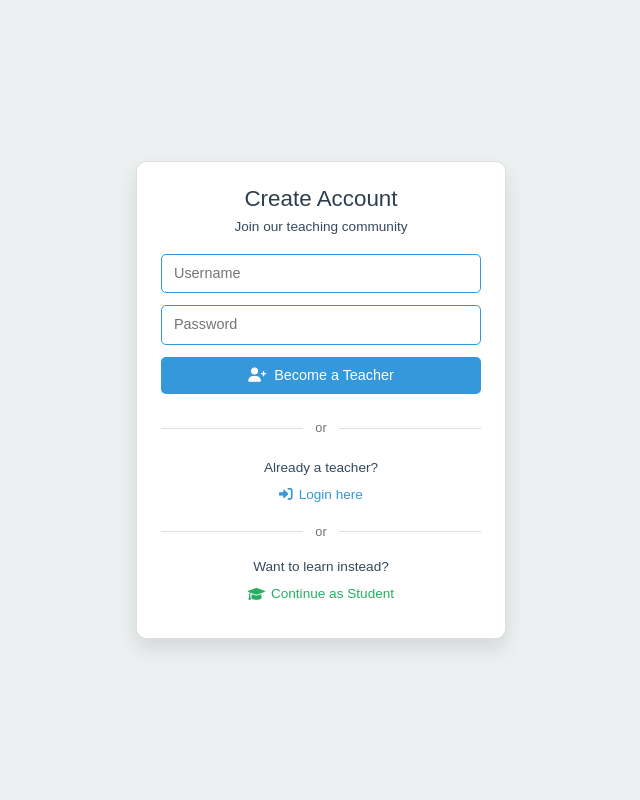
After one commit to sathwikshetty33/DSA-Tracker, a Django app: page /tsignup in a window 1280 px wide. The commit adds this page. Shown: the whole page, without its empty margins (319-959 px from the left). Run offline with Django 5.2, Linux system fonts and the light colour scheme.

Commit message:
changes made

```diff
--- a/counter/dsacounter/admin.py
+++ b/counter/dsacounter/admin.py
@@ -1,6 +1,7 @@
 from django.contrib import admin
-from .models import progress, rooms, studying
+from .models import progress, rooms, studying,teacher
 
 admin.site.register(progress)
 admin.site.register(rooms)
 admin.site.register(studying)
+admin.site.register(teacher)
--- a/counter/dsacounter/models.py
+++ b/counter/dsacounter/models.py
@@ -1,6 +1,10 @@
 from django.db import models
 from django.contrib.auth.models import User
+from django.db.models import Model
 
+
+class teacher(models.Model):
+    teacher=models.ForeignKey(User, on_delete=models.CASCADE,blank=True,null=True)
 
 class progress( models.Model):
     username= models.ForeignKey(User, on_delete=models.CASCADE,blank=True,null=True)
--- /dev/null
+++ b/counter/dsacounter/templates/dsacounter/tsignup.html
@@ -0,0 +1,211 @@
+<!DOCTYPE html>
+<html lang="en">
+<head>
+    <meta charset="UTF-8">
+    <meta name="viewport" content="width=device-width, initial-scale=1.0">
+    <title>Teacher Signup</title>
+    <link rel="stylesheet" href="https://cdn.jsdelivr.net/npm/bootstrap@4.3.1/dist/css/bootstrap.min.css" integrity="sha384-ggOyR0iXCbMQv3Xipma34MD+dH/1fQ784/j6cY/iJTQUOhcWr7x9JvoRxT2MZw1T" crossorigin="anonymous">
+    <link href="https://cdnjs.cloudflare.com/ajax/libs/font-awesome/6.0.0/css/all.min.css" rel="stylesheet">
+    <style>
+        :root {
+            --primary-color: #2c3e50;
+            --secondary-color: #3498db;
+            --accent-color: #e74c3c;
+            --text-color: #34495e;
+            --background-color: #ecf0f1;
+            --card-bg: #ffffff;
+            --student-color: #27ae60;
+        }
+
+        * {
+            margin: 0;
+            padding: 0;
+            box-sizing: border-box;
+            font-family: 'Arial', sans-serif;
+        }
+
+        body {
+            min-height: 100vh;
+            display: flex;
+            justify-content: center;
+            align-items: center;
+            background-color: var(--background-color);
+            padding: 10px;
+        }
+
+        .container {
+            max-width: 400px;
+            width: 100%;
+        }
+
+        .card {
+            background-color: var(--card-bg);
+            border-radius: 10px;
+            box-shadow: 0 10px 20px rgba(0,0,0,0.1);
+            padding: 1.5rem;
+        }
+
+        .header {
+            text-align: center;
+            margin-bottom: 1rem;
+        }
+
+        .header h2 {
+            color: var(--primary-color);
+            font-size: 1.4rem;
+            margin-bottom: 0.25rem;
+        }
+
+        .header p {
+            color: var(--text-color);
+            font-size: 0.85rem;
+            margin-bottom: 0;
+        }
+
+        .form-group {
+            margin-bottom: 0.75rem;
+        }
+
+        .form-group input {
+            width: 100%;
+            padding: 8px 12px;
+            border: 1px solid var(--secondary-color);
+            border-radius: 5px;
+            font-size: 0.9rem;
+            transition: all 0.3s ease;
+        }
+
+        .btn {
+            width: 100%;
+            padding: 8px 12px;
+            background-color: var(--secondary-color);
+            color: white;
+            border: none;
+            border-radius: 5px;
+            font-size: 0.9rem;
+            cursor: pointer;
+            display: flex;
+            align-items: center;
+            justify-content: center;
+            gap: 8px;
+            margin-bottom: 0.75rem;
+        }
+
+        .divider {
+            display: flex;
+            align-items: center;
+            margin: 0.75rem 0;
+        }
+
+        .divider-line {
+            flex: 1;
+            height: 1px;
+            background-color: #e0e0e0;
+        }
+
+        .divider-text {
+            padding: 0 0.75rem;
+            color: #6c757d;
+            font-size: 0.8rem;
+        }
+
+        .login-link, .student-link {
+            text-align: center;
+            margin: 0.5rem 0;
+        }
+
+        .login-link p, .student-link p {
+            color: var(--text-color);
+            margin-bottom: 0.25rem;
+            font-size: 0.85rem;
+        }
+
+        .login-link a, .student-link a {
+            text-decoration: none;
+            display: inline-flex;
+            align-items: center;
+            gap: 6px;
+            font-size: 0.85rem;
+        }
+
+        .login-link a {
+            color: var(--secondary-color);
+        }
+
+        .student-link a {
+            color: var(--student-color);
+        }
+
+        .double-divider {
+            margin: 0.5rem 0;
+        }
+
+        @media (max-width: 480px) {
+            .container {
+                padding: 0 0.75rem;
+            }
+            .card {
+                padding: 1rem;
+            }
+        }
+    </style>
+</head>
+<body>
+    <div class="container">
+        <div class="card">
+            <div class="header">
+                <h2>Create Account</h2>
+                <p>Join our teaching community</p>
+            </div>
+
+            {% for message in messages %}
+            <div class="alert alert-primary" role="alert">
+                {{ message }}
+            </div>
+            {% endfor %}
+
+            <form method="POST">
+                {% csrf_token %}
+                <div class="form-group">
+                    <input type="text" name="username" placeholder="Username" required>
+                </div>
+                <div class="form-group">
+                    <input type="password" name="password" placeholder="Password" required>
+                </div>
+                <button type="submit" class="btn">
+                    <i class="fas fa-user-plus"></i>
+                    Become a Teacher
+                </button>
+            </form>
+
+            <div class="divider">
+                <div class="divider-line"></div>
+                <span class="divider-text">or</span>
+                <div class="divider-line"></div>
+            </div>
+
+            <div class="login-link">
+                <p>Already a teacher?</p>
+                <a href="{% url 'tlogin' %}">
+                    <i class="fas fa-sign-in-alt"></i>
+                    Login here
+                </a>
+            </div>
+
+            <div class="divider double-divider">
+                <div class="divider-line"></div>
+                <span class="divider-text">or</span>
+                <div class="divider-line"></div>
+            </div>
+
+            <div class="student-link">
+                <p>Want to learn instead?</p>
+                <a href="{% url 'login' %}">
+                    <i class="fas fa-graduation-cap"></i>
+                    Continue as Student
+                </a>
+            </div>
+        </div>
+    </div>
+</body>
+</html>
--- a/counter/dsacounter/urls.py
+++ b/counter/dsacounter/urls.py
@@ -18,5 +18,6 @@ urlpatterns = [
       path('delte-<int:studentid>-from-<int:roomid>/', views.deletestudent , name='deletestudent'),
       path('exitclass-<int:userid>-from-<int:roomid>/', views.exitclass , name='exitclass'),
       path('myclasses-<int:userid>/', views.myclass , name='myclass'),
+      path('tsignup', views.tsignup, name='tsignup')
 
    ] + static(settings.MEDIA_URL, document_root=settings.MEDIA_ROOT)
--- a/counter/dsacounter/views.py
+++ b/counter/dsacounter/views.py
@@ -1,3 +1,5 @@
+from logging import error
+
 from django.contrib.admin.views.decorators import staff_member_required
 from django.shortcuts import render, redirect,get_object_or_404
 from .forms import *
@@ -103,8 +105,13 @@ def teacherlogin(request):
             user = authenticate(username=username, password=password)
 
             if user is not None:
-                login(request, user)
-                return redirect('dashboard')
+                te = teacher.objects.filter(teacher=user)
+                if not te.exists():
+                    messages.error(request, "Become a teacher first")
+                    return redirect('teacherlogin')
+                else:
+                    login(request, user)
+                    return redirect('dashboard')
             else:
                 messages.error(request, 'Please correct the error(s) below.')
     else:
@@ -114,51 +121,97 @@ def teacherlogin(request):
         'form': form
     }
     return render(request, 'dsacounter/tlogin.html', context)
-@staff_member_required
+@login_required(login_url='teacherlogin')
 def dashboard(request):
     username = request.user
-    obj = rooms.objects.filter(teacherid=username)  # Assuming `rooms` is your model
-    def generate_unique_number():
-        while True:
-            random_number = random.randint(10000, 99999)
-            if not obj.filter(roomid=random_number).exists():
-                return random_number
-    unique_number = generate_unique_number()
-    if request.method=='POST':
-        form=room(request.POST)
-        if form.is_valid():
-            form.save()
-            return redirect('dashboard')
-        else:
-            return redirect('dashboard')
-    form = room()
-    return render(request, 'dsacounter/dashboard.html',{ 'obj': obj , 'unique_number': unique_number,'form':form })
-@staff_member_required
+    tea = teacher.objects.filter(teacher=username).first()
+    if tea is not None:
+        obj = rooms.objects.filter(teacherid=username)  # Assuming `rooms` is your model
+        def generate_unique_number():
+            while True:
+                random_number = random.randint(10000, 99999)
+                if not obj.filter(roomid=random_number).exists():
+                    return random_number
+        unique_number = generate_unique_number()
+        if request.method=='POST':
+            form=room(request.POST)
+            if form.is_valid():
+                form.save()
+                return redirect('dashboard')
+            else:
+                return redirect('dashboard')
+        form = room()
+        return render(request, 'dsacounter/dashboard.html',{ 'obj': obj , 'unique_number': unique_number,'form':form })
+    else:
+        return redirect('tlogin')
+@login_required(login_url='teacherlogin')
 def roomdelete(request, roomid):
-    obj=get_object_or_404(rooms,roomid=roomid)
-    obj.delete()
-    return redirect('dashboard')
-@login_required
+    username = request.user
+    tea = teacher.objects.filter(teacher=username).first()
+    if tea is not None:
+        obj=get_object_or_404(rooms,roomid=roomid)
+        obj.delete()
+    else:
+        return redirect('tlogin')
+
+@login_required(login_url='teacherlogin')
 def myclass(request, userid):
-    obj1 = get_object_or_404(User, id=userid)
-    obj2 = rooms.objects.filter(students=userid)
-
-    return render(request, 'dsacounter/myclasses.html', {'obj1': obj1, 'obj2': obj2})
-@staff_member_required
+    username = request.user
+    tea = teacher.objects.filter(teacher=username).first()
+    if tea is not None:
+        obj1 = get_object_or_404(User, id=userid)
+        obj2 = rooms.objects.filter(students=userid)
+        return render(request, 'dsacounter/myclasses.html', {'obj1': obj1, 'obj2': obj2})
+    else:
+        return redirect('tlogin')
+@login_required(login_url='teacherlogin')
 def submissions(request, roomid):
-    obj1= rooms.objects.get(roomid=roomid)
-    obj=obj1.students.all()
-    obj2=progress.objects.filter(username__in=obj)
-    return render(request, 'dsacounter/submissions.html', {'class': obj1, 'obj2': obj2})
-@staff_member_required
+    username = request.user
+    tea = teacher.objects.filter(teacher=username).first()
+    if tea is not None:
+        obj1= rooms.objects.get(roomid=roomid)
+        obj=obj1.students.all()
+        obj2=progress.objects.filter(username__in=obj)
+        return render(request, 'dsacounter/submissions.html', {'class': obj1, 'obj2': obj2})
+    else:
+        return redirect('tlogin')
+@login_required(login_url='teacherlogin')
 def deletestudent(request, roomid, studentid):
-    obj=get_object_or_404(studying,room=roomid,student=studentid)
-    obj.delete()
-    messages.success(request, 'Deleted suceesfully')
-    return redirect('dashboard')
-@login_required
+    username = request.user
+    tea = teacher.objects.filter(teacher=username).first()
+    if tea is not None:
+        obj=get_object_or_404(studying,room=roomid,student=studentid)
+        obj.delete()
+        messages.success(request, 'Deleted suceesfully')
+        return redirect('dashboard')
+    else:
+        return redirect('tlogin')
+@login_required(login_url='login')
 def exitclass(request, userid, roomid):
     obj = get_object_or_404(studying, room=roomid, student=userid)
     obj.delete()
     messages.success(request, 'Exited suceesfully')
     return redirect('myclass', userid)
+
+def tsignup(request):
+    if request.method == 'POST':
+        username=request.POST.get('username')
+        password=request.POST.get('password')
+        user = User.objects.filter(username=username).first()
+        if user is None:
+            messages.error(request,"User does not exist first create a account")
+            return redirect('tsignup')
+        else:
+            users=authenticate(username=username,password=password)
+            if users is None:
+                messages.error(request,'Incorrect password')
+                return redirect('tsignup')
+            else:
+                te=teacher.objects.filter(teacher=user)
+                if not te.exists():
+                    newt=teacher.objects.create(teacher=user)
+                    newt.save()
+                    return redirect('tlogin')
+                else:
+                    messages.error(request,'Already a teacher')
+    return render(request,'dsacounter/tsignup.html')
```
Also changed, not shown: counter/dsacounter/templates/dsacounter/tlogin.html (+48 -0 lines), README.md, counter/dsacounter/migrations/0021_teacher.py (added).
